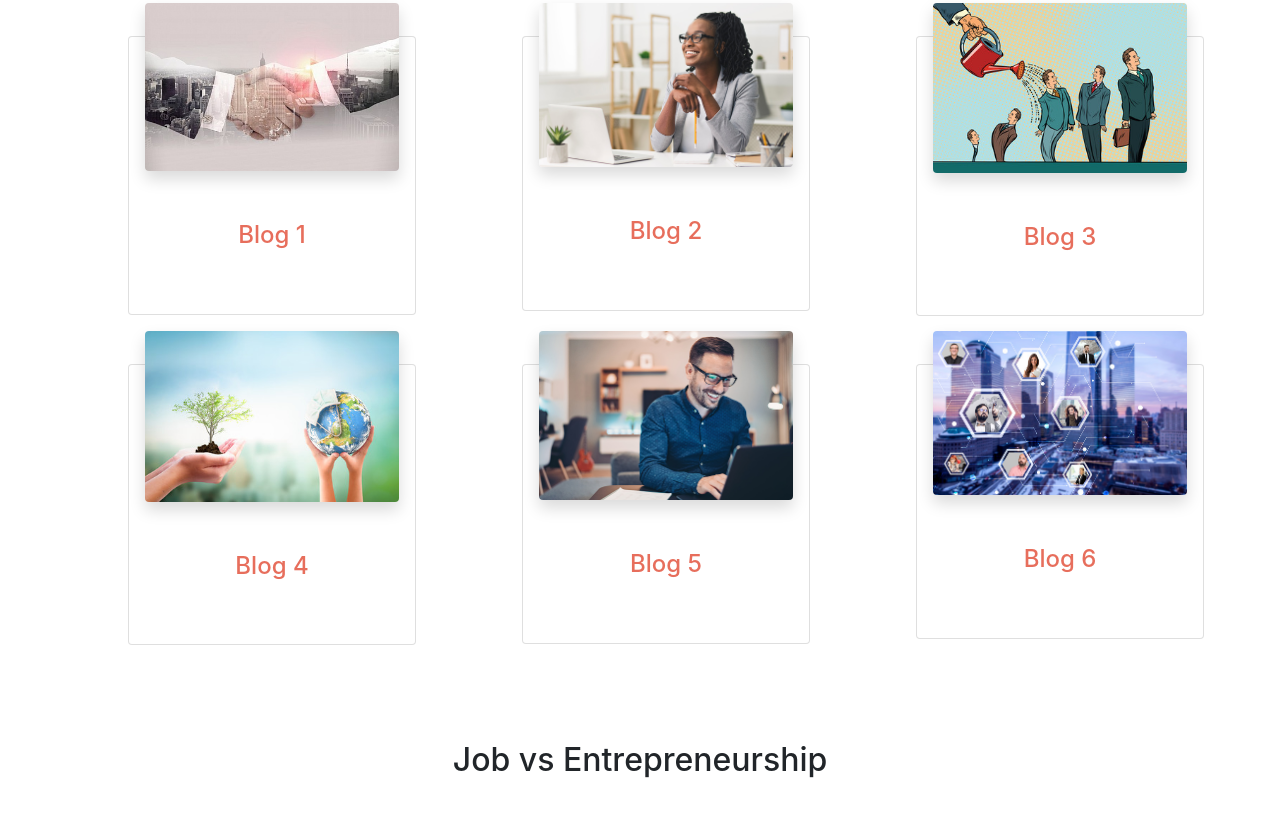
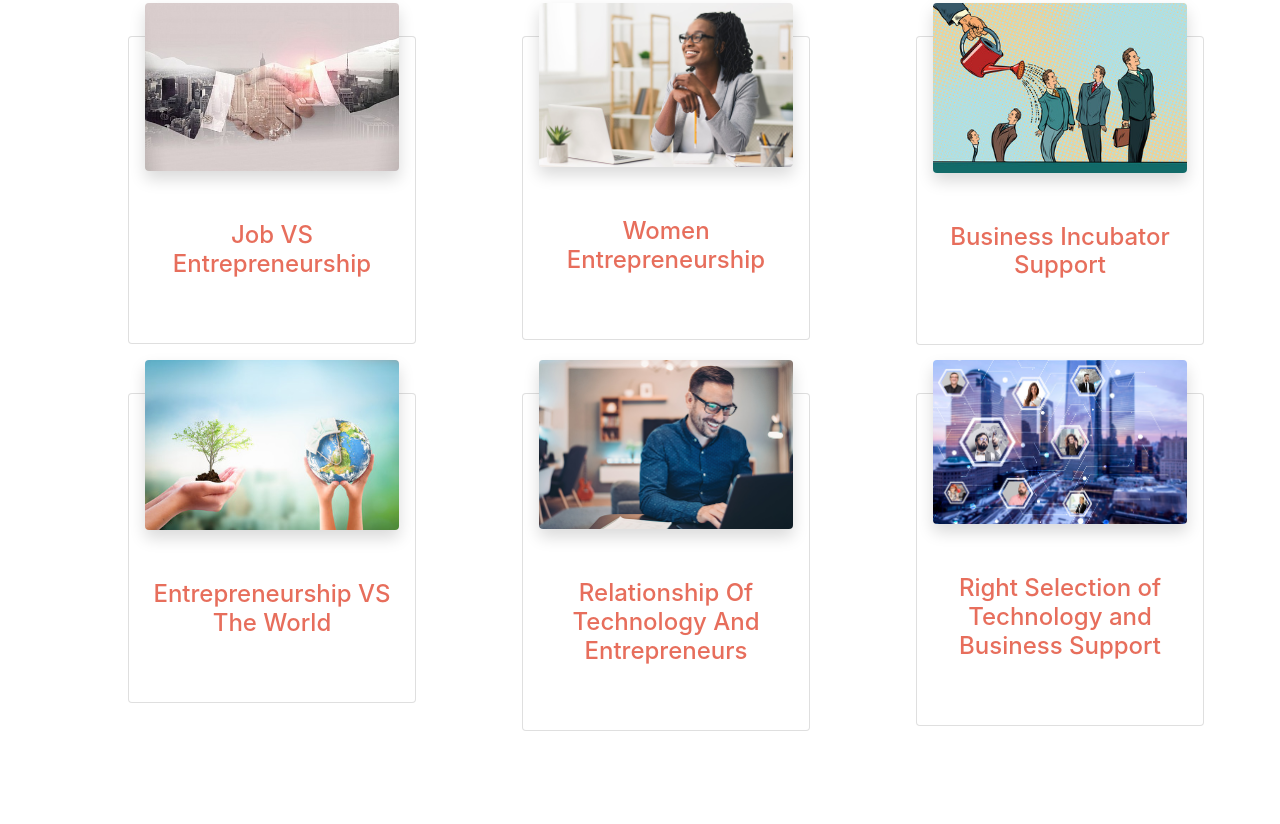
Before and after one commit to Sayan1802/Blog_Page, a plain HTML site: page index.html in a window 1280 px wide. Shown: the part 559-1383 px from the top of the page. Drawn offline with nearby package versions, Linux system fonts and the light colour scheme.

Commit message:
Update index.html

```diff
--- a/index.html
+++ b/index.html
@@ -29,8 +29,8 @@
     <div class="row main-row">
         <div class="col-md-4 mb-5">
             <div class="card p-3" style="width: 18rem">
-            <img src="Images/blog1.0.jpg" alt="" class="card-img-top shadow bg-white rounded">
-            <h4>Blog 1</h4>
+            <a href="#jobsVsEnterpreneurship"><img src="Images/blog1.0.jpg" alt="" class="card-img-top shadow bg-white rounded"></a>
+            <h4>Job VS Entrepreneurship</h4>
             <div class="card-body">
                 <h5 class="card-title">Job VS Entrepreneurship</h5>
                 <p class="card-text">Imagine a herd of sheep following their leader without any knowledge of which direction they are being led to? Rather, just following the leader blindfolded...</p>
@@ -41,8 +41,8 @@
 
         <div class="col-md-4 mb-5">
             <div class="card p-3" style="width: 18rem">
-            <img src="Images/blog2.0.jpg" alt="" class="card-img-top shadow bg-white rounded">
-            <h4>Blog 2</h4>
+            <a href="#womenentrepreneurship"><img src="Images/blog2.0.jpg" alt="" class="card-img-top shadow bg-white rounded"></a>
+            <h4>Women Entrepreneurship</h4>
             <div class="card-body">
                 <h5 class="card-title">Women Entrepreneurship</h5>
                 <p class="card-text">Do you know who laid the foundation of one of the major pharmaceutical companies who is playing an extremely vital role in this corona virus pandemic? Yes, you guessed it right-its Kiran Mazumdar Shah, the founder of Biocon ..</p>
@@ -53,8 +53,8 @@
 
         <div class="col-md-4 mb-5">
             <div class="card p-3" style="width: 18rem">
-            <img src="Images/blog3.jpg" alt="" class="card-img-top shadow bg-white rounded">
-            <h4>Blog 3</h4>
+            <a href="#businessincubator"><img src="Images/blog3.jpg" alt="" class="card-img-top shadow bg-white rounded"></a>
+            <h4>Business Incubator Support</h4>
             <div class="card-body">
                 <h5 class="card-title">Business Incubator Support</h5>
                 <p class="card-text">Imagine the cricket team of India leaving for West Indies for a test series. All the match winning players with their exceptional cricketing skills are set to show their best performance....</p>
@@ -65,8 +65,8 @@
 
         <div class="col-md-4 mb-5">
             <div class="card p-3" style="width: 18rem">
-            <img src="Images/blog4.jpg" alt="" class="card-img-top shadow bg-white rounded">
-            <h4>Blog 4</h4>
+            <a href="#entrepreneurshipvsworld"><img src="Images/blog4.jpg" alt="" class="card-img-top shadow bg-white rounded"></a>
+            <h4>Entrepreneurship VS The World</h4>
             <div class="card-body">
                 <h5 class="card-title">Entrepreneurship VS The World</h5>
                 <p class="card-text">Have you ever visited a river rafting site? Well in case you have, then you might be pretty aware of the scenario there- Some people out there can’t wait to get on the raft and ride through the river of uncertainties, twists and turns, and risks...</p>
@@ -77,8 +77,8 @@
 
         <div class="col-md-4 mb-5">
             <div class="card p-3" style="width: 18rem">
-            <img src="Images/blog5.jpg" alt="" class="card-img-top shadow bg-white rounded">
-            <h4>Blog 5</h4>
+            <a href="#relationship"><img src="Images/blog5.jpg" alt="" class="card-img-top shadow bg-white rounded"></a>
+            <h4>Relationship Of Technology And Entrepreneurs</h4>
             <div class="card-body">
                 <h5 class="card-title">Relationship Of Technology And Entrepreneurs</h5>
                 <p class="card-text">Can you think of a Microsoft without William Henry gates, popularly known as Bill Gates, or Facebook without Mark Zuckerberg, or Google without Larry page, or Amazon without Jeff Bezos? – I guess not...</p>
@@ -89,8 +89,8 @@
 
         <div class="col-md-4 mb-5">
             <div class="card p-3" style="width: 18rem">
-            <img src="Images/blog6.jpg" alt="" class="card-img-top shadow bg-white rounded">
-            <h4>Blog 6</h4>
+            <a href="#rightselection"><img src="Images/blog6.jpg" alt="" class="card-img-top shadow bg-white rounded"></a>
+            <h4>Right Selection of Technology and Business Support</h4>
             <div class="card-body">
                 <h5 class="card-title">Right Selection of Technology and Business Support</h5>
                 <p class="card-text">Can you imagine diving into an ocean without any oxygen cylinder or life jacket and other necessary equipment needed to survive? And even if you dive in, for how long will you be able to survive? 2 minutes, 5 minutes, 10 minutes? And then what after?...</p>
```
